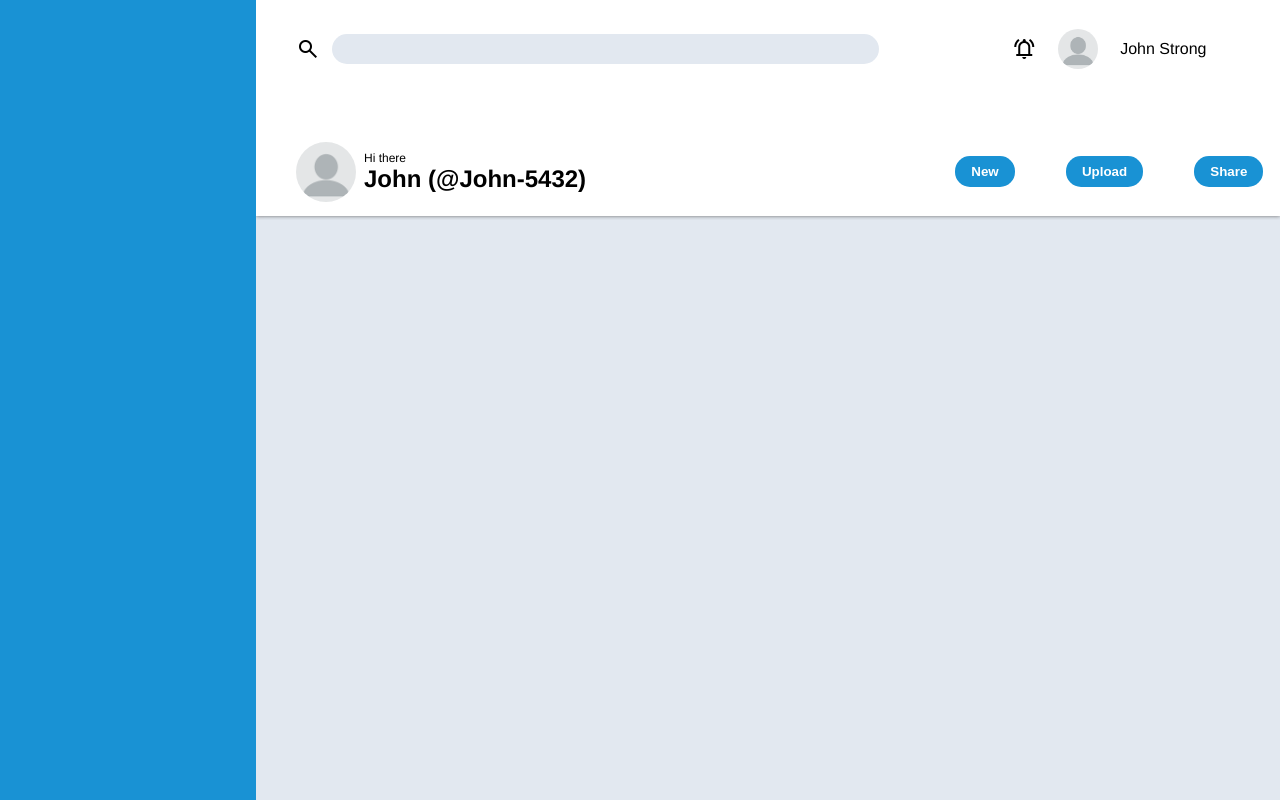
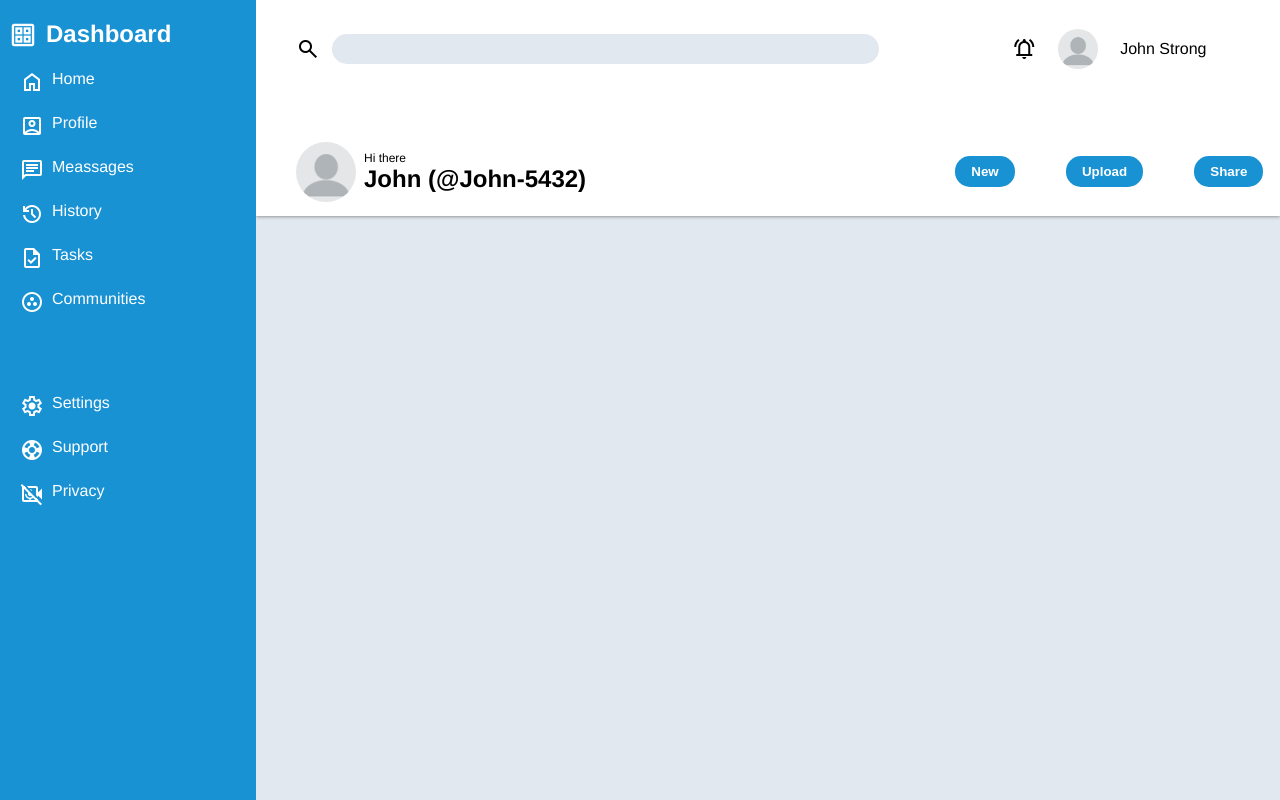
Before and after one commit to peterzaz1/admin-dashboard, a plain HTML site: page index.html in a window 1280 px wide. Drawn offline with nearby package versions, Linux system fonts and the light colour scheme.

Commit message:
sidebar is done

```diff
--- a/index.html
+++ b/index.html
@@ -11,7 +11,75 @@
   </head>
   <body>
     <div class="container">
-      <div class="sidebar"></div>
+      <div class="sidebar">
+        <div class="logo">
+          <span class="material-symbols-outlined" style="font-size: 30px">
+            cards
+          </span>
+          <h2>Dashboard</h2>
+        </div>
+        <div class="nav-1">
+          <ul>
+            <li>
+              <a href="#">
+                <span class="material-symbols-outlined">home</span>
+                <p>Home</p>
+              </a>
+            </li>
+            <li>
+              <a href="#">
+                <span class="material-symbols-outlined">account_box</span>
+                <p>Profile</p>
+              </a>
+            </li>
+            <li>
+              <a href="#">
+                <span class="material-symbols-outlined">message</span>
+                <p>Meassages</p>
+              </a>
+            </li>
+            <li>
+              <a href="#">
+                <span class="material-symbols-outlined">history</span>
+                <p>History</p>
+              </a>
+            </li>
+            <li>
+              <a href="#">
+                <span class="material-symbols-outlined">task</span>
+                <p>Tasks</p>
+              </a>
+            </li>
+            <li>
+              <a href="#">
+                <span class="material-symbols-outlined">communities</span>
+                <p>Communities</p>
+              </a>
+            </li>
+          </ul>
+          <div class="divider"></div>
+          <ul class="nav-1">
+            <li>
+              <a href="#">
+                <span class="material-symbols-outlined">settings</span>
+                <p>Settings</p>
+              </a>
+            </li>
+            <li>
+              <a href="#">
+                <span class="material-symbols-outlined">support</span>
+                <p>Support</p>
+              </a>
+            </li>
+            <li>
+              <a href="#">
+                <span class="material-symbols-outlined">privacy</span>
+                <p>Privacy</p>
+              </a>
+            </li>
+          </ul>
+        </div>
+      </div>
       <div class="header">
         <div class="top-header">
           <div class="top-left">
--- a/style.css
+++ b/style.css
@@ -109,6 +109,26 @@ body {
   text-align: center;
   background-color: #1992d4;
   grid-row: 1 / 4;
+  color: white;
+}
+
+a {
+  color: white;
+  text-decoration: none;
+  display: flex;
+  gap: 8px;
+  margin: 20px 20px;
+}
+
+.divider {
+  margin: 80px 0;
+}
+
+.logo {
+  display: flex;
+  gap: 8px;
+  padding-left: 8px;
+  margin-top: 20px;
 }
 
 .main {
```
